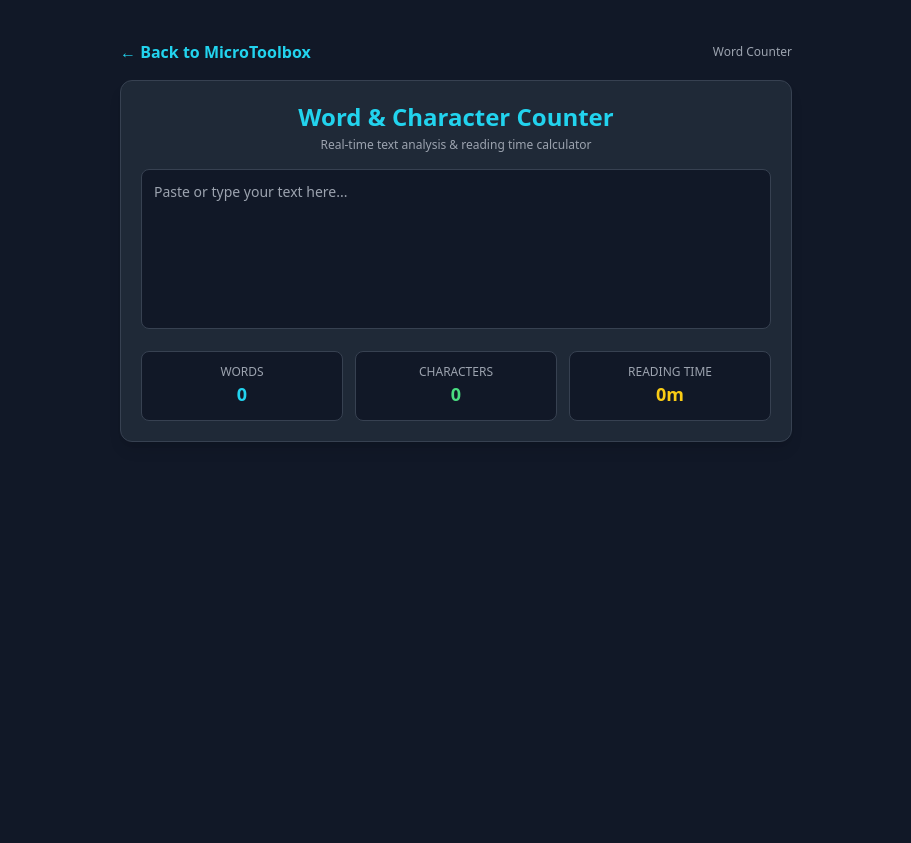
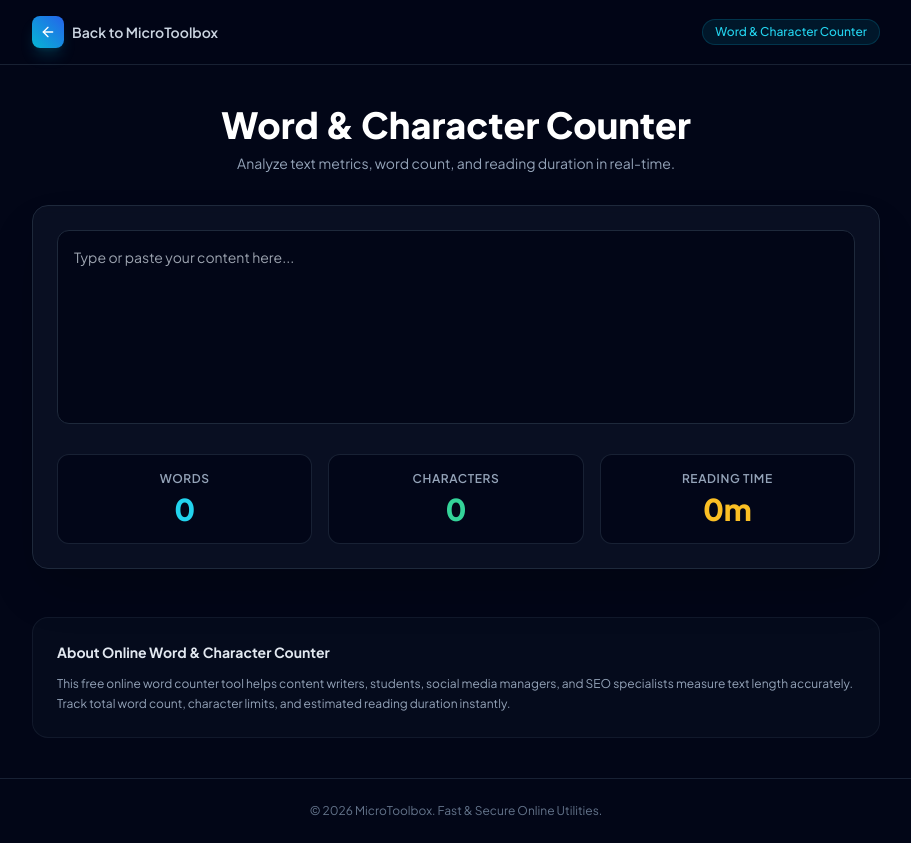
Before and after one commit to abdullah73018738-afk/microtoolbox, a plain HTML site: page word-counter.html in a window 1280 px wide. Shown: the whole page, without its empty margins (184-1095 px from the left). Before the commit the page ends 800 px from the top, so only its background shows below. Drawn offline with nearby package versions, Linux system fonts and the light colour scheme.

Commit message:
Update word-counter.html

```diff
--- a/word-counter.html
+++ b/word-counter.html
@@ -1,47 +1,112 @@
 <!DOCTYPE html>
-<html lang="en">
+<html lang="en" class="dark">
 <head>
     <meta charset="UTF-8">
     <meta name="viewport" content="width=device-width, initial-scale=1.0">
+
+    <!-- Primary SEO Meta Tags -->
+    <title>Free Online Word Counter & Character Counter Tool - MicroToolbox</title>
+    <meta name="title" content="Free Online Word Counter & Character Counter Tool - MicroToolbox">
+    <meta name="description" content="Accurate free online word counter and character limit checker. Calculate real-time words, characters with/without spaces, and reading time instantly. Private and browser-based.">
+    <meta name="keywords" content="word counter, character counter, text counter, reading time calculator, word count online, character limit checker, essay word counter, tweet character counter">
+    <meta name="robots" content="index, follow">
+    <meta name="author" content="MicroToolbox">
+
+    <!-- Canonical URL -->
     <link rel="canonical" href="https://abdullah73018738-afk.github.io/microtoolbox/word-counter.html" />
-    <title>Online Word & Character Counter - MicroToolbox</title>
-    <meta name="description" content="Free online Word & Character counter tool with real-time reading time calculator. Private and fast.">
+
+    <!-- Open Graph / Social Share -->
+    <meta property="og:type" content="website">
+    <meta property="og:url" content="https://abdullah73018738-afk.github.io/microtoolbox/word-counter.html">
+    <meta property="og:title" content="Free Online Word Counter & Character Counter Tool - MicroToolbox">
+    <meta property="og:description" content="Check word count, character limits, and reading time instantly with our free client-side text analyzer.">
+    <meta property="og:image" content="https://images.unsplash.com/photo-1455390582262-044cdead277a?auto=format&fit=crop&w=1200&h=630&q=80">
+
+    <!-- Schema.org Structured Data -->
+    <script type="application/ld+json">
+    {
+      "@context": "https://schema.org",
+      "@type": "WebApplication",
+      "name": "Word & Character Counter",
+      "url": "https://abdullah73018738-afk.github.io/microtoolbox/word-counter.html",
+      "applicationCategory": "UtilityApplication",
+      "operatingSystem": "All",
+      "browserRequirements": "Requires JavaScript",
+      "description": "Real-time online word count, character limit checker, and reading time estimator.",
+      "offers": {
+        "@type": "Offer",
+        "price": "0",
+        "priceCurrency": "USD"
+      }
+    }
+    </script>
+
+    <!-- Tailwind CSS & Lucide Icons -->
     <script src="https://cdn.tailwindcss.com"></script>
+    <script src="https://unpkg.com/lucide@latest"></script>
+    <link href="https://fonts.googleapis.com/css2?family=Plus+Jakarta+Sans:wght@400;500;600;700;800&display=swap" rel="stylesheet">
+    <style>
+        body { font-family: 'Plus Jakarta Sans', sans-serif; }
+    </style>
 </head>
-<body class="bg-gray-900 text-white min-h-screen flex flex-col items-center p-3 sm:p-6">
+<body class="bg-slate-950 text-slate-100 min-h-screen flex flex-col justify-between selection:bg-cyan-500 selection:text-white">
 
-    <!-- Header with Back Button -->
-    <header class="w-full max-w-2xl flex justify-between items-center my-4">
-        <a href="index.html" class="text-cyan-400 font-bold hover:underline">← Back to MicroToolbox</a>
-        <span class="text-xs text-gray-400">Word Counter</span>
+    <!-- Header Navigation -->
+    <header class="w-full border-b border-slate-800/80 backdrop-blur-md sticky top-0 z-50 bg-slate-950/80">
+        <div class="max-w-4xl mx-auto px-4 sm:px-6 h-16 flex items-center justify-between">
+            <a href="index.html" class="flex items-center gap-2 group">
+                <div class="w-8 h-8 rounded-lg bg-gradient-to-tr from-cyan-500 to-blue-600 flex items-center justify-center shadow-lg shadow-cyan-500/20 group-hover:scale-105 transition-transform">
+                    <i data-lucide="arrow-left" class="w-4 h-4 text-white"></i>
+                </div>
+                <span class="text-sm font-semibold text-slate-300 group-hover:text-white transition-colors">Back to MicroToolbox</span>
+            </a>
+            <span class="inline-flex items-center gap-1.5 px-3 py-1 rounded-full text-xs font-medium bg-cyan-500/10 text-cyan-400 border border-cyan-500/20">
+                Word & Character Counter
+            </span>
+        </div>
     </header>
 
-    <main class="w-full max-w-2xl">
-        <section class="bg-gray-800 p-4 sm:p-5 rounded-xl shadow-lg border border-gray-700 mb-6">
-            <h1 class="text-xl sm:text-2xl font-bold text-cyan-400 text-center mb-1">Word & Character Counter</h1>
-            <p class="text-gray-400 text-center mb-4 text-xs">Real-time text analysis & reading time calculator</p>
+    <!-- Main Tool Container -->
+    <main class="max-w-4xl mx-auto px-4 sm:px-6 py-10 flex-1 w-full">
+        <div class="text-center mb-8">
+            <h1 class="text-2xl sm:text-4xl font-black text-white mb-2">Word & Character Counter</h1>
+            <p class="text-slate-400 text-xs sm:text-sm">Analyze text metrics, word count, and reading duration in real-time.</p>
+        </div>
 
-            <textarea id="inputText" placeholder="Paste or type your text here..."
-                class="w-full h-40 p-3 rounded-lg bg-gray-900 text-gray-100 border border-gray-700 focus:outline-none focus:border-cyan-500 resize-none text-xs sm:text-sm"></textarea>
+        <div class="bg-slate-900/60 border border-slate-800 rounded-2xl p-4 sm:p-6 shadow-2xl backdrop-blur-sm">
+            <textarea id="inputText" rows="8" placeholder="Type or paste your content here..."
+                class="w-full p-4 rounded-xl bg-slate-950 text-slate-100 border border-slate-800 focus:outline-none focus:border-cyan-500/50 focus:ring-1 focus:ring-cyan-500/50 text-sm transition resize-none"></textarea>
 
-            <div class="grid grid-cols-3 gap-2 sm:gap-3 mt-4 text-center">
-                <div class="bg-gray-900 p-2 sm:p-3 rounded-lg border border-gray-700">
-                    <p class="text-[10px] sm:text-xs text-gray-400 uppercase">Words</p>
-                    <p id="wordCount" class="text-base sm:text-lg font-bold text-cyan-400">0</p>
+            <!-- Metrics Cards -->
+            <div class="grid grid-cols-3 gap-3 sm:gap-4 mt-6">
+                <div class="bg-slate-950/80 p-4 rounded-xl border border-slate-800/80 text-center">
+                    <p class="text-[10px] sm:text-xs text-slate-400 font-semibold uppercase tracking-wider">Words</p>
+                    <p id="wordCount" class="text-xl sm:text-3xl font-black text-cyan-400 mt-1">0</p>
                 </div>
-                <div class="bg-gray-900 p-2 sm:p-3 rounded-lg border border-gray-700">
-                    <p class="text-[10px] sm:text-xs text-gray-400 uppercase">Characters</p>
-                    <p id="charCount" class="text-base sm:text-lg font-bold text-green-400">0</p>
+                <div class="bg-slate-950/80 p-4 rounded-xl border border-slate-800/80 text-center">
+                    <p class="text-[10px] sm:text-xs text-slate-400 font-semibold uppercase tracking-wider">Characters</p>
+                    <p id="charCount" class="text-xl sm:text-3xl font-black text-emerald-400 mt-1">0</p>
                 </div>
-                <div class="bg-gray-900 p-2 sm:p-3 rounded-lg border border-gray-700">
-                    <p class="text-[10px] sm:text-xs text-gray-400 uppercase">Reading Time</p>
-                    <p id="readingTime" class="text-base sm:text-lg font-bold text-yellow-400">0m</p>
+                <div class="bg-slate-950/80 p-4 rounded-xl border border-slate-800/80 text-center">
+                    <p class="text-[10px] sm:text-xs text-slate-400 font-semibold uppercase tracking-wider">Reading Time</p>
+                    <p id="readingTime" class="text-xl sm:text-3xl font-black text-amber-400 mt-1">0m</p>
                 </div>
             </div>
-        </section>
+        </div>
+
+        <!-- SEO Article Footer -->
+        <article class="mt-12 p-6 rounded-2xl bg-slate-900/30 border border-slate-800/50 text-xs text-slate-400 leading-relaxed space-y-3">
+            <h2 class="text-sm font-bold text-slate-200">About Online Word & Character Counter</h2>
+            <p>This free online word counter tool helps content writers, students, social media managers, and SEO specialists measure text length accurately. Track total word count, character limits, and estimated reading duration instantly.</p>
+        </article>
     </main>
 
+    <footer class="w-full border-t border-slate-800/80 bg-slate-950 py-6 text-center text-xs text-slate-500">
+        <p>© 2026 MicroToolbox. Fast & Secure Online Utilities.</p>
+    </footer>
+
     <script>
+        lucide.createIcons();
         const inputText = document.getElementById('inputText');
         const wordCount = document.getElementById('wordCount');
         const charCount = document.getElementById('charCount');
```
